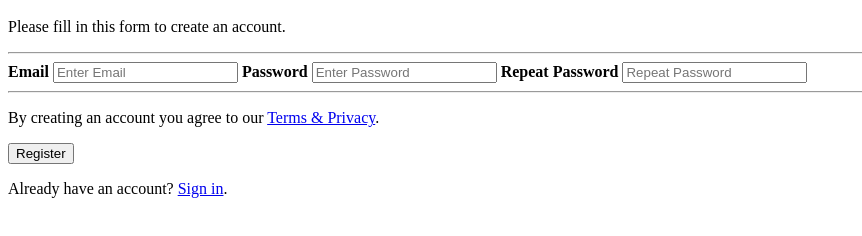
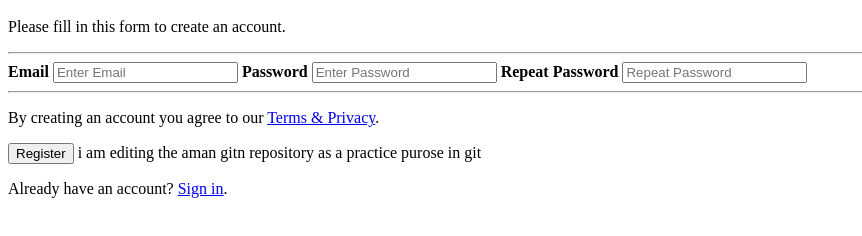
Before and after one commit to shnnu/amandevoops, a plain HTML site: page index.html in a window 1280 px wide. Shown: the part 48-284 px from the top of the page, without its empty margins (0-862 px from the left). Drawn offline with Linux system fonts and the light colour scheme.

Commit message:
revanth commit

```diff
--- a/index.html
+++ b/index.html
@@ -16,6 +16,8 @@
 
       <p>By creating an account you agree to our <a href="#">Terms & Privacy</a>.</p>
       <button type="submit" class="registerbtn">Register</button>
+      i am editing the aman gitn repository as a practice purose in git
+
     </div>
 
     <div class="container signin">
```
